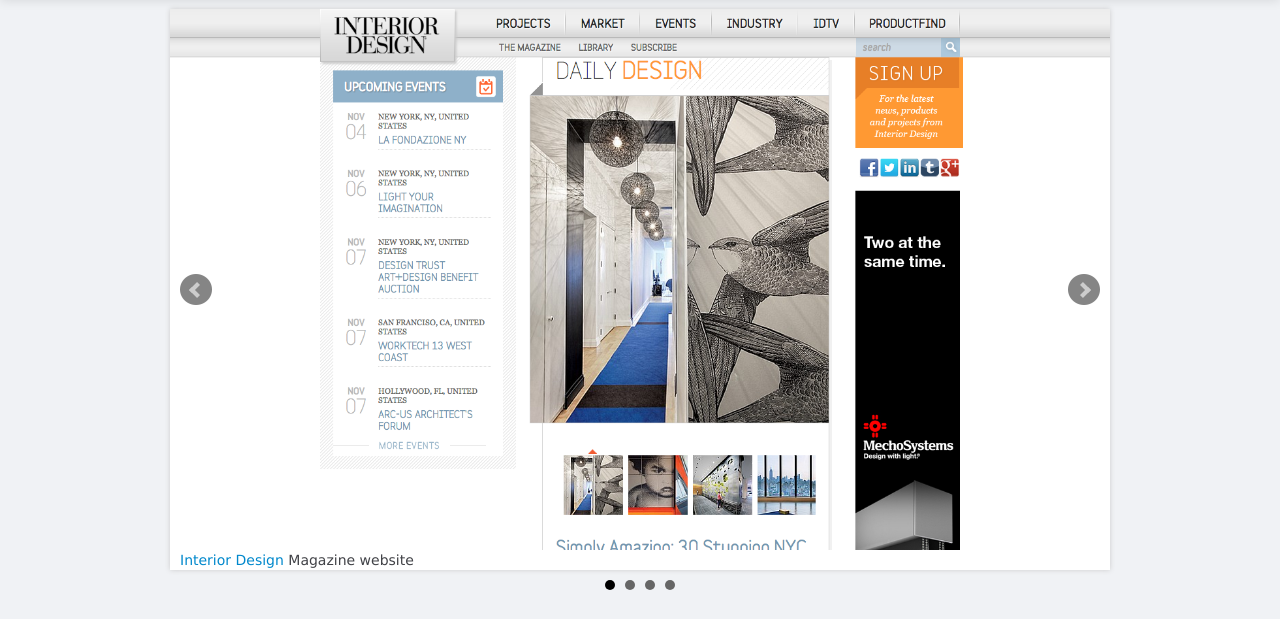
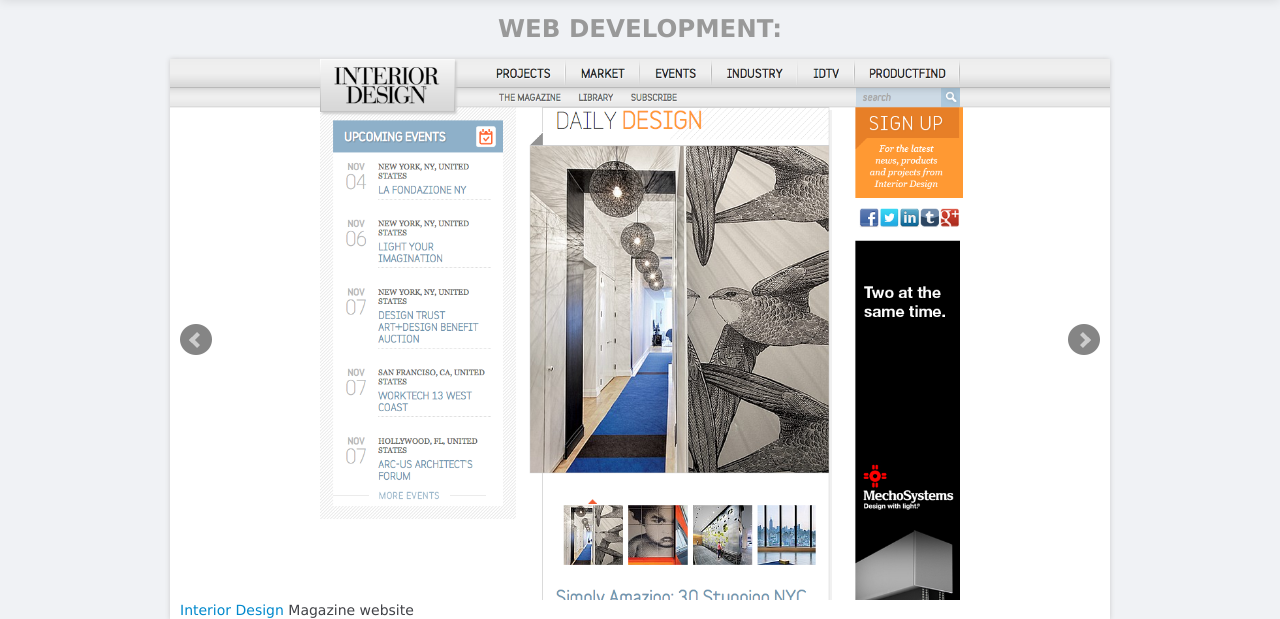
Before and after one commit to bmarchenko/bmarchenko, a Django app: template templates/index.html in a window 1280 px wide. Shown: the part 51-670 px from the top of the page. Run offline with Django 3.2, Linux system fonts and the light colour scheme; the template is opened without the code that fills it, so the values that code supplies are empty.

Commit message:
updated main page

```diff
--- a/common/lang_entry.py
+++ b/common/lang_entry.py
@@ -8,11 +8,9 @@ class EntryPublishedLangManager(EntryPublishedManager):
 
     def get_query_set(self):
         language = get_lang()
-        print language
         result = entries_published(super(EntryPublishedManager, self).get_query_set())
         if language:
             result = result.filter(language=language)
-            print result
         return result
 
 class LangEntry(EntryAbstractClass):
--- a/public/static/styles/base.css
+++ b/public/static/styles/base.css
@@ -168,3 +168,8 @@ a.uk {
 
 #splash {
   margin-bottom: 28px; }
+
+.text-center {
+  text-align: center;
+  margin-top: 0px;
+}
--- a/templates/index.html
+++ b/templates/index.html
@@ -11,6 +11,7 @@
 {% endblock %}
 
 {% block container %}
+  <h3 class="text-center muted">{% trans "WEB DEVELOPMENT:" %}</h3>
   <section class="slides">
     <div class="screen-white"></div>
     <ul class="image-slider">
```
Also changed, not shown: templates/about.html (+1 -1 lines), locale/uk/LC_MESSAGES/django.po, 1 other file.
